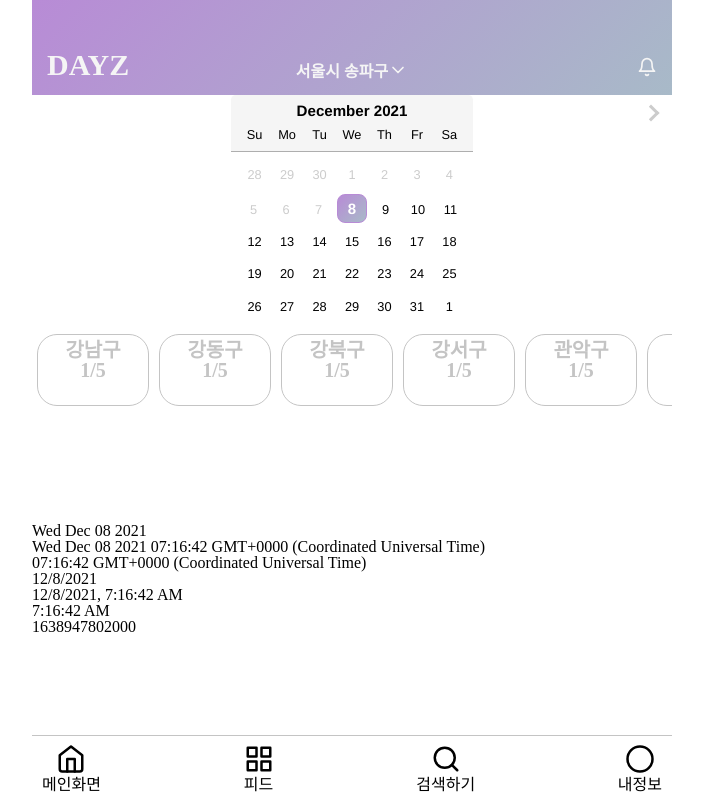
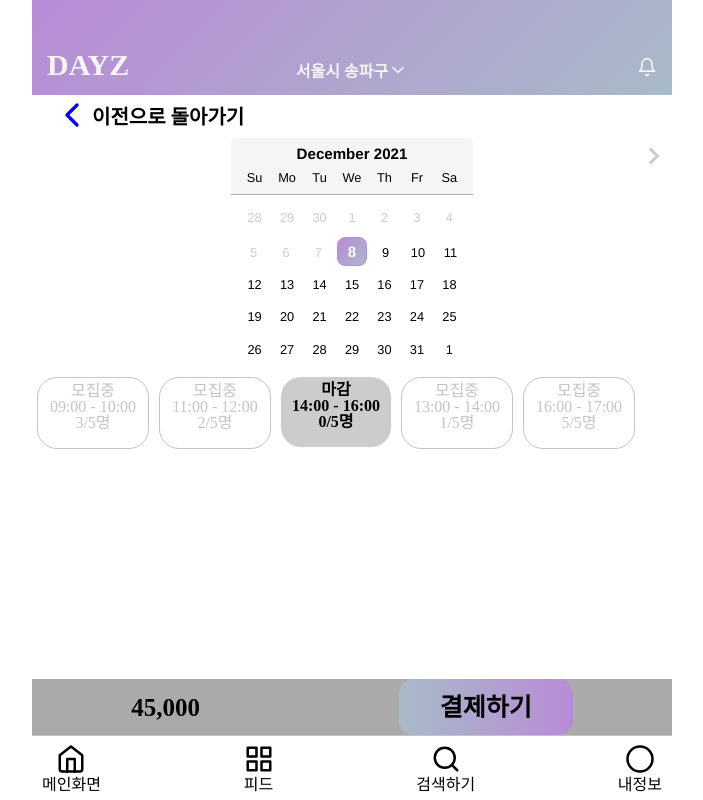
Before and after one commit to prgrms-web-devcourse/Team_DAYZ_DAYZ_FE, a React (Create React App) app: page /booking/1 in a window 1280 px wide. Shown: the whole page, without its empty margins (288-991 px from the left). Built offline with nearby package versions, Linux system fonts and the light colour scheme.

Commit message:
Feat: 시간 선택할수 있도록 구현

```diff
--- a/src/pages/BookingPage/index.tsx
+++ b/src/pages/BookingPage/index.tsx
@@ -4,49 +4,49 @@ import { useParams } from 'react-router';
 import ReactDatePicker from 'react-datepicker';
 import 'react-datepicker/dist/react-datepicker.css';
 import '../../style/calendar.css';
+import { GoBack } from '../../components/domain';
+import { Button, Text } from '../../components/base';
+import { Link } from 'react-router-dom';
 
 // <Route path="/booking/:id" exact component={BookingPage} />
-const district = [
-  '강남구',
-  '강동구',
-  '강북구',
-  '강서구',
-  '관악구',
-  '구로구',
-  '금천구',
-  '노원구',
-  '도봉구',
-  '동대문구',
-  '동작구',
-  '마포구',
-  '서대문구',
-  '서초구',
-  '성동구',
-  '성북구',
-  '송파구',
-  '양천구',
-  '영등포구',
-  '용산구',
-  '은평구',
-  '종로구',
-  '중구',
-  '중랑구',
+
+type Data = { time: string; available: number };
+
+const totalPeople = 5;
+
+const Dummy_Data: Data[] = [
+  {
+    time: '09:00 - 10:00',
+    available: 3,
+  },
+  {
+    time: '11:00 - 12:00',
+    available: 2,
+  },
+  {
+    time: '14:00 - 16:00',
+    available: 0,
+  },
+
+  {
+    time: '13:00 - 14:00',
+    available: 1,
+  },
+  {
+    time: '16:00 - 17:00',
+    available: 5,
+  },
 ];
 const BookingPage = () => {
   const [date, setDate] = useState(new Date());
   const { id } = useParams<{ id: string }>();
-
+  // state에 시간과 비어있는 인원값이 들어가야한다.
   const [pickState, setPickState] = useState<string[]>([]);
 
   const handleChange = (e: React.ChangeEvent<HTMLFormElement>) => {
     const target: string = e.target.value;
     if (!pickState?.includes(target)) {
-      if (pickState.length < 3) {
-        setPickState([...pickState, target]);
-      } else {
-        pickState.shift();
-        setPickState([...pickState, target]);
-      }
+      setPickState([target]);
     } else {
       setPickState(pickState.filter((pick: string) => pick !== target));
     }
@@ -55,10 +55,12 @@ const BookingPage = () => {
   useEffect(() => {
     // date가 바끨때마다 호출 해야함.
     console.log(date);
+    setPickState([]);
   }, [date]);
 
   return (
     <>
+      <GoBack to={`/products/${id}`}>이전으로 돌아가기</GoBack>
       <div>
         <ReactDatePicker
           selected={date}
@@ -67,44 +69,41 @@ const BookingPage = () => {
           minDate={new Date()}
         />
         <Wrapper onChange={handleChange}>
-          {district.map((location) => (
-            <ToggleContainer key={location}>
-              {/* disabled -  받은 인원이 0일 경우 true 아니면 false */}
+          {Dummy_Data.map(({ time, available }) => (
+            <ToggleContainer key={time}>
               <Input
                 type="checkbox"
-                value={location}
-                disabled={false}
-                checked={pickState?.includes(location)}
+                value={time}
+                disabled={available ? false : true}
+                checked={pickState?.includes(time)}
               />
-              <Button>
-                {/* <div>마감됨/ 모집중</div> */}
-                <div>{location}</div>
-                <div>1/5</div>
-              </Button>
+              <StyledDiv>
+                <div>{available ? '모집중' : '마감'}</div>
+                <div>{time}</div>
+                <div>
+                  {available}/{totalPeople}명
+                </div>
+              </StyledDiv>
             </ToggleContainer>
           ))}
         </Wrapper>
       </div>
-      <br />
-      <br />
-      <br />
-      <br />
-      <br />
-      <br />
-      <br />
-      {date.toDateString()}
-      <br />
-      {date.toString()}
-      <br />
-      {date.toTimeString()}
-      <br />
-      {date.toLocaleDateString()}
-      <br />
-      {date.toLocaleString()}
-      <br />
-      {date.toLocaleTimeString()}
-      <br />
-      {date.valueOf()}
+
+      {pickState.length ? (
+        <DataWrapper>
+          {date.toLocaleDateString()} {pickState}
+          <input type="number" min={1} max={3} />
+        </DataWrapper>
+      ) : (
+        ''
+      )}
+
+      <ReservationContainer>
+        <HeaderText>45,000</HeaderText>
+        <Link to={`/booking/success`} style={{ textDecoration: 'none' }}>
+          <ReservationButton type="button">결제하기</ReservationButton>
+        </Link>
+      </ReservationContainer>
     </>
   );
 };
@@ -133,15 +132,22 @@ const Input = styled.input`
     background: #b88bd6;
     color: #f5f5f5;
     border: none;
+    font-weight: bold;
+  }
+  &:disabled + div {
+    background: #ccc;
+    color: black;
+    border: none;
+    font-weight: bold;
   }
 `;
 
-const Button = styled.div`
-  width: 18vw;
+const StyledDiv = styled.div`
+  width: 19vw;
   max-width: 90px;
   height: 60px;
-  font-size: 20px;
-  font-weight: 600;
+  font-size: 16px;
+  font-weight: 500;
   color: #c4c4c4;
   border: solid 1px #c4c4c4;
   border-radius: 20px;
@@ -150,4 +156,36 @@ const Button = styled.div`
   text-align: center;
   margin: 5px;
 `;
+
+const DataWrapper = styled.div`
+  margin-top: 10px;
+  font-size: 25px;
+  text-align: center;
+`;
+
+const HeaderText = styled(Text)`
+  font-size: 25px;
+  font-weight: 700;
+`;
+
+const ReservationContainer = styled.div`
+  position: fixed;
+  width: 100%;
+  max-width: 640px;
+  display: flex;
+  bottom: ${(props) => props.theme.height.bottomHeight};
+  background-color: #aaa;
+  z-index: 100;
+  display: flex;
+  justify-content: space-around;
+  align-items: center;
+`;
+const ReservationButton = styled(Button)`
+  height: 56px;
+  width: 174px;
+  border-radius: 15px;
+  font-weight: bold;
+  font-size: 25px;
+  line-height: 29px;
+`;
 export default BookingPage;
```
